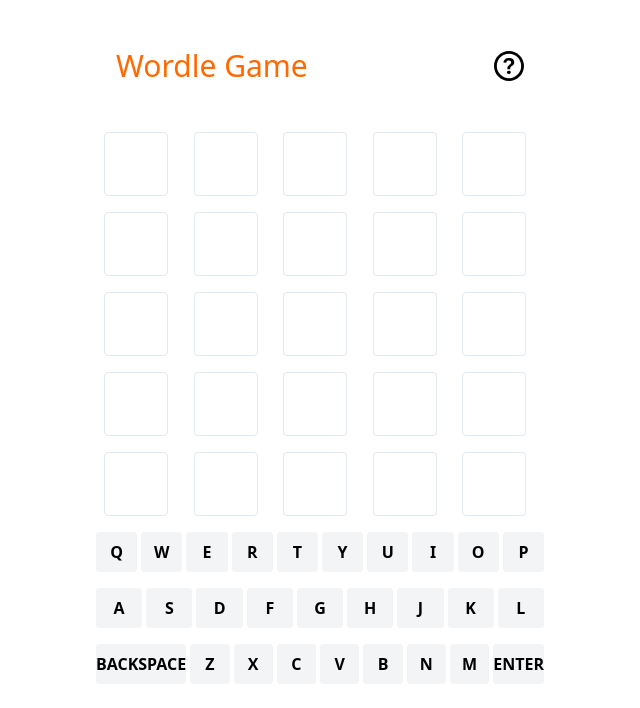
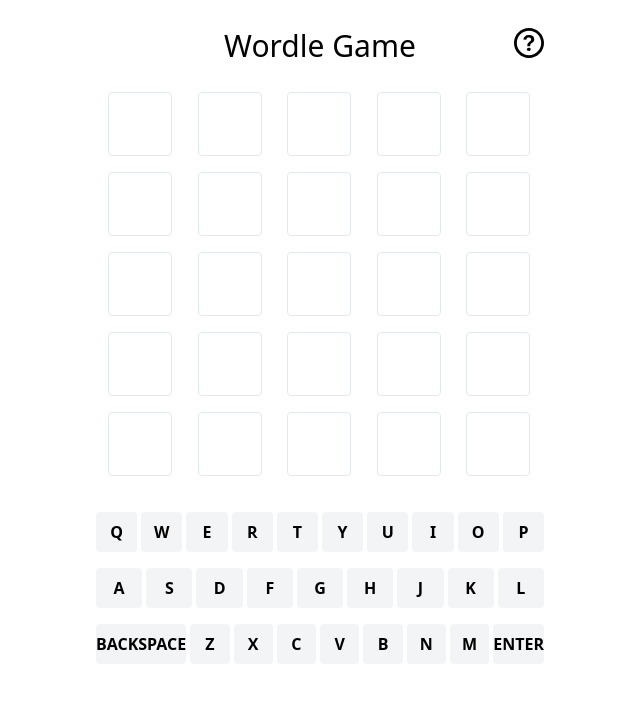
Before and after one commit to swapnilkatwe/wordle-game, a React (Vite) app: page / in a window 1280 px wide. Shown: the top 708 px of the page, without its empty margins (320-960 px from the left). Built offline with nearby package versions, Linux system fonts and the light colour scheme.

Commit message:
Header Component separated.

```diff
--- a/src/App.tsx
+++ b/src/App.tsx
@@ -3,10 +3,9 @@ import { useEffect } from "react";
 import GridRow from "./components/GridRow";
 import useGuess from "./hooks/useGuess";
 import { useWordleStore, WORD_LENGTH } from "./store/store";
-import { gameOverStyle, gameWonStyle } from "./utils/utils";
 import Keyboard from "./components/Keyboard";
 import GameInfoModal from "./components/GameInfoModal";
-import QuestionIcon from "./assets/QuestionIcon.svg";
+import Header from "./components/Header";
 
 function App() {
   const wordleStorage = useWordleStore();
@@ -48,44 +47,20 @@ function App() {
 
   return (
     <>
+      {/* Game Information Modal */}
       <GameInfoModal isOpen={modalIsOpen} onClose={handleOnCloseModal} />
 
       <div className="mx-auto max-w-md">
         {/* Render Header */}
-        <header>
-          <div className="flex justify-between pt-7 m-5">
-            <h1 className="text-orange-500 text-3xl">Wordle Game</h1>
-            <button role="info" onClick={handleOnCloseModal}>
-              {<img src={QuestionIcon} />}
-            </button>
-          </div>
-          {(isGameOver || isGameWon) && (
-            <div
-              role="modal"
-              className={isGameWon ? gameWonStyle : gameOverStyle}
-            >
-              <p>{isGameWon ? "You Won!" : "Game Over!"}</p>
-              {isGameOver && (
-                <p className="text-green-500">
-                  <h3>Answer</h3>
-                  <h1>{wordleStorage.answerWord}</h1>
-                </p>
-              )}
-              <button
-                className="bg-orange-300 hover:bg-orange-400 text-black font-bold py-2 px-4 rounded items-center justify-center mx-0.5 text-xs cursor-pointer"
-                onClick={() => {
-                  wordleStorage.newGame();
-                  setGuess("");
-                }}
-              >
-                New Game
-              </button>
-            </div>
-          )}
-        </header>
+        <Header
+          isGameOver={isGameOver}
+          isGameWon={isGameWon}
+          setGuess={setGuess}
+          handleOnCloseModal={handleOnCloseModal}
+        />
 
         {/* Render Grid */}
-        <main className="relative grid grid-rows-5 max-w-md mx-auto mt-10">
+        <main className="relative grid grid-rows-5 max-w-md mx-auto m-5">
           {rows.map(({ guess, result }, index) => (
             <GridRow
               key={index}
--- a/src/components/Cell.tsx
+++ b/src/components/Cell.tsx
@@ -20,7 +20,7 @@ const Cell = ({ character, state }: Props) => {
       value={character}
       readOnly
       data-testid="textbox"
-      className={`border border-gray-300 p-2 text-center h-16 w-16 m-2 rounded font-bold text-lg ${stateStyles}`}
+      className={`border border-gray-300 p-2 text-center h-16 w-16 m-2 ml-3 rounded font-bold text-lg ${stateStyles}`}
     />
   );
 };
--- /dev/null
+++ b/src/components/Header.tsx
@@ -0,0 +1,53 @@
+import QuestionIcon from "../assets/QuestionIcon.svg";
+import { gameOverStyle, gameWonStyle } from "../utils/utils";
+import { useWordleStore } from "../store/store";
+
+type Props = {
+  handleOnCloseModal: () => void;
+  isGameOver: boolean;
+  isGameWon: boolean;
+  setGuess: (value: string) => void;
+};
+
+const Header = ({
+  handleOnCloseModal,
+  isGameOver,
+  isGameWon,
+  setGuess,
+}: Props) => {
+  const wordleStore = useWordleStore();
+
+  return (
+    <header className="pt-7">
+      <div className="flex relative">
+        <h1 className=" text-black text-3xl w-full text-center">Wordle Game</h1>
+        <button
+          role="info"
+          className="absolute right-0"
+          onClick={handleOnCloseModal}
+        >
+          {<img src={QuestionIcon} />}
+        </button>
+      </div>
+      {(isGameOver || isGameWon) && (
+        <div role="modal" className={isGameWon ? gameWonStyle : gameOverStyle}>
+          <p>{isGameWon ? "You Won!" : "Game Over!"}</p>
+          {isGameOver && (
+            <p className="text-green-500">Answer: {wordleStore.answerWord}</p>
+          )}
+          <button
+            className="bg-orange-300 hover:bg-orange-400 text-black font-bold py-2 px-4 rounded items-center justify-center mx-0.5 text-xs cursor-pointer"
+            onClick={() => {
+              wordleStore.newGame();
+              setGuess("");
+            }}
+          >
+            New Game
+          </button>
+        </div>
+      )}
+    </header>
+  );
+};
+
+export default Header;
```
